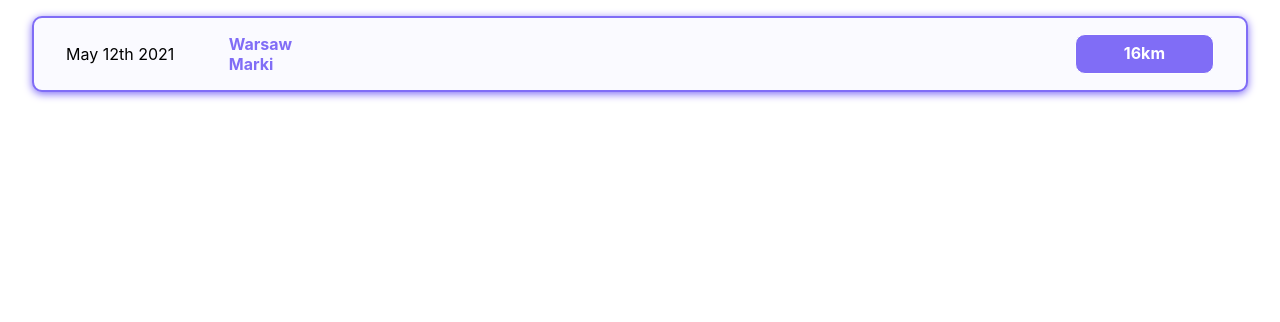
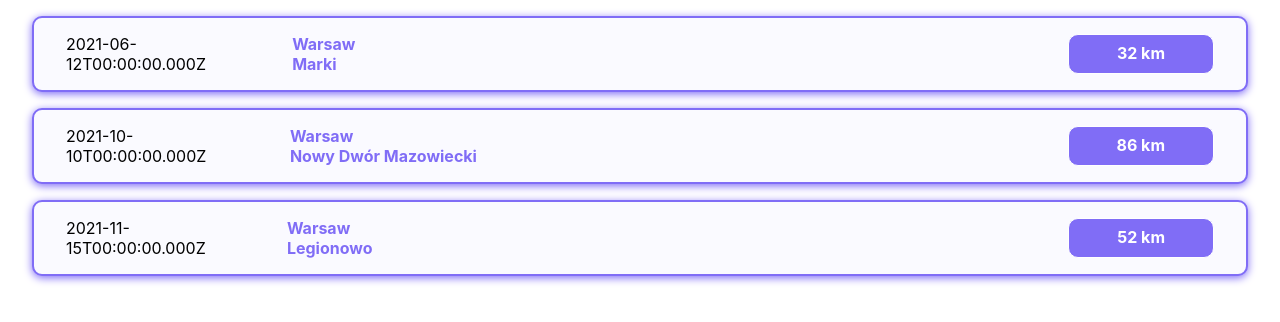
Before and after one commit to edyta555/bicycle-tour, a React (Create React App) app: page / in a window 1280 px wide. Shown: the top 322 px of the page. Built offline with nearby package versions, Linux system fonts and the light colour scheme.

Commit message:
Use component SingleTour few times with different data.

```diff
--- a/src/components/App.js
+++ b/src/components/App.js
@@ -1,9 +1,27 @@
 import { SingleTour } from "./single-tour/SingleTour";
+import { toursData } from "./payload";
 
 export const App = () => {
   return (
     <div>
-      <SingleTour />
+      <SingleTour
+        date={toursData[0].tourDate}
+        startPoint={toursData[0].startPoint}
+        endPoint={toursData[0].endPoint}
+        distance={toursData[0].tourDistance}
+      />
+      <SingleTour
+        date={toursData[1].tourDate}
+        startPoint={toursData[1].startPoint}
+        endPoint={toursData[1].endPoint}
+        distance={toursData[1].tourDistance}
+      />
+      <SingleTour
+        date={toursData[2].tourDate}
+        startPoint={toursData[2].startPoint}
+        endPoint={toursData[2].endPoint}
+        distance={toursData[2].tourDistance}
+      />
     </div>
   );
 };
--- /dev/null
+++ b/src/components/payload.js
@@ -0,0 +1,20 @@
+export const toursData = [
+  {
+    tourDate: new Date(2021, 5, 12),
+    startPoint: "Warsaw",
+    endPoint: "Marki",
+    tourDistance: 32,
+  },
+  {
+    tourDate: new Date(2021, 9, 10),
+    startPoint: "Warsaw",
+    endPoint: "Nowy Dwór Mazowiecki",
+    tourDistance: 86,
+  },
+  {
+    tourDate: new Date(2021, 10, 15),
+    startPoint: "Warsaw",
+    endPoint: "Legionowo",
+    tourDistance: 52,
+  },
+];
--- a/src/components/single-tour/SingleTour.js
+++ b/src/components/single-tour/SingleTour.js
@@ -1,15 +1,15 @@
-import './single-tour.css';
+import "./single-tour.css";
 
-export const SingleTour = () => {
+export const SingleTour = (props) => {
   return (
     <div className="single-tour">
-      <div className="single-tour-data">May 12th 2021</div>
+      <div className="single-tour-date">{props.date.toISOString()}</div>
       <div className="single-tour-description">
         <div className="single-tour-route">
-          <h2>Warsaw</h2>
-          <h2>Marki</h2>
+          <h2>{props.startPoint}</h2>
+          <h2>{props.endPoint}</h2>
         </div>
-        <div className="single-tour-distance">16km</div>
+        <div className="single-tour-distance">{props.distance} km</div>
       </div>
     </div>
   );
--- a/src/components/single-tour/single-tour.css
+++ b/src/components/single-tour/single-tour.css
@@ -9,7 +9,7 @@
   background-color: #fafaff;
 }
 
-.single-tour-data {
+.single-tour-date {
   min-width: 10%;
 }
 
```
